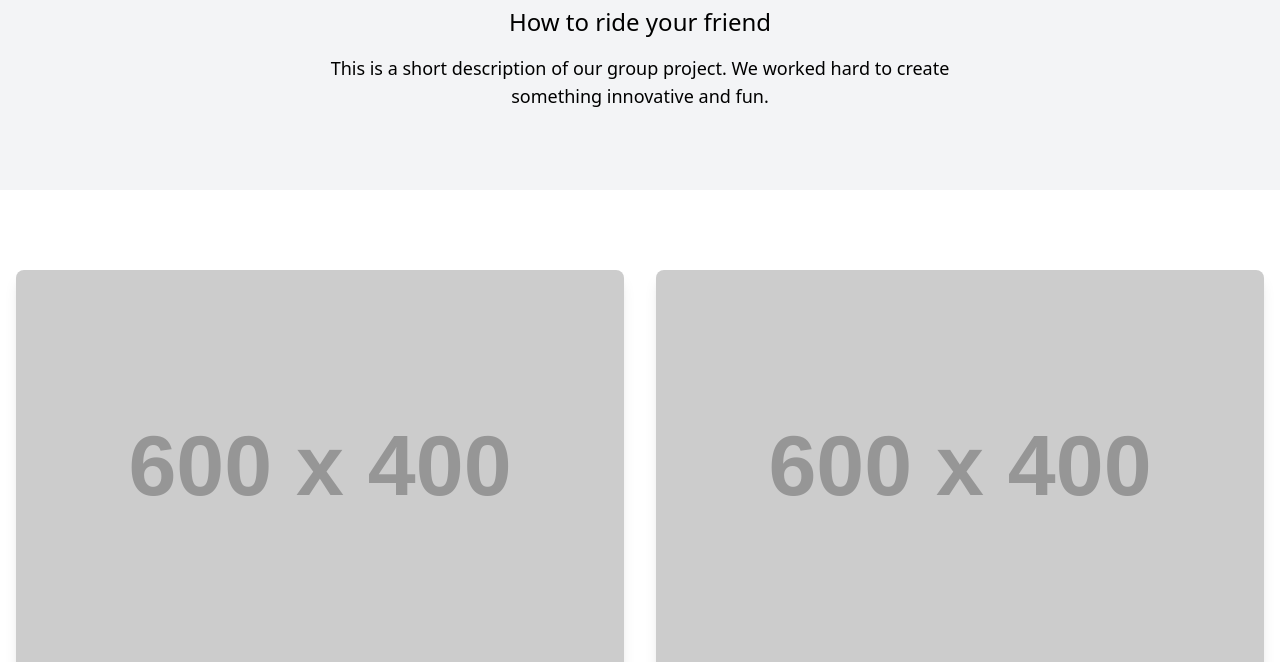
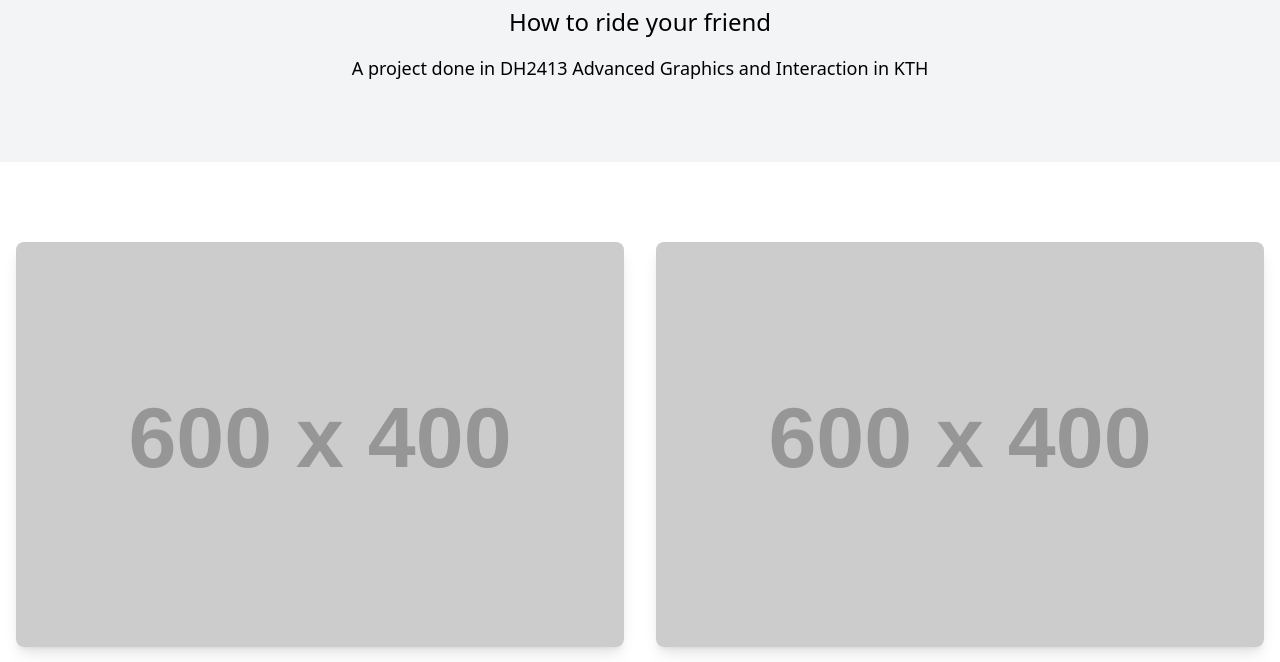
Before and after one commit to Dreamworking-DH2413/website, a plain HTML site: page index.html in a window 1280 px wide. Shown: the part 138-800 px from the top of the page. Drawn offline with nearby package versions, Linux system fonts and the light colour scheme; placeholder pictures from the web are drawn by us.

```diff
--- a/index.html
+++ b/index.html
@@ -12,7 +12,7 @@
       <div class="container mx-auto text-center px-4">
         <h1 class="text-4xl md:text-5xl font-bold mb-4">Dragon Trainer</h1>
         <h2 class="text-xl md:text-2xl mb-4">How to ride your friend</h2>
-        <p class="text-lg max-w-2xl mx-auto">This is a short description of our group project. We worked hard to create something innovative and fun.</p>
+        <p class="text-lg max-w-2xl mx-auto">A project done in DH2413 Advanced Graphics and Interaction in KTH</p>
       </div>
     </section>
 
```
